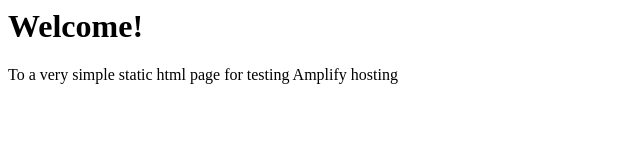
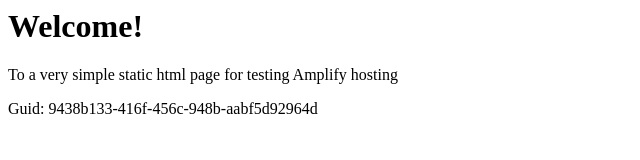
Before and after one commit to aws-aemilia-pdx/Github-PR-Commit-Integration-Test-DoNotTouch-GitHubAutoBuildCanaryTest-v1-gamma-us-west-2, a website: page src/index.html in a window 1280 px wide. Shown: the whole page, without its empty margins (0-640 px from the left). Drawn offline with Linux system fonts and the light colour scheme.

Commit message:
commit from integ tests

```diff
--- a/src/index.html
+++ b/src/index.html
@@ -1,3 +1,5 @@
+
+
 <html lang="en">
 
 <head>
@@ -10,6 +12,6 @@
 <body>
     <h1>Welcome!</h1>
     <p>To a very simple static html page for testing Amplify hosting</p>
-</body>
+    <p>Guid: 9438b133-416f-456c-948b-aabf5d92964d</p></body>
 
 </html>
```
